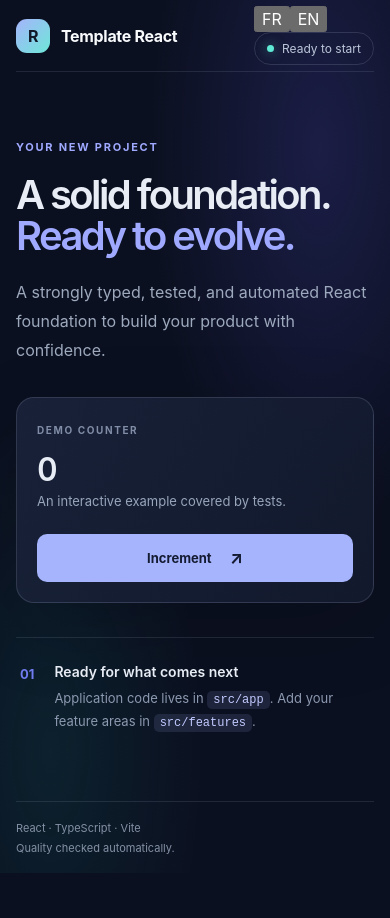
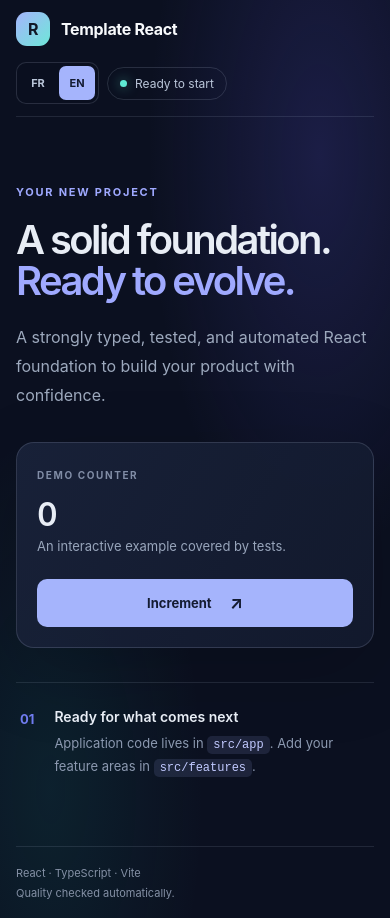
Before and after one commit to steve3rab/Template, a React (Vite) app: page / in a window 390 px wide. Before the commit the page ends 873 px from the top, so only its background shows below. Built offline with nearby package versions, Linux system fonts and the light colour scheme.

Commit message:
Style responsive accessible language switcher

```diff
--- a/src/styles.css
+++ b/src/styles.css
@@ -349,3 +349,65 @@ code {
     transition-duration: 0.01ms !important;
   }
 }
+
+
+.topbar-actions {
+  display: flex;
+  align-items: center;
+  justify-content: flex-end;
+  gap: 12px;
+  min-width: 0;
+}
+
+.language-switcher {
+  display: inline-flex;
+  flex: 0 0 auto;
+  gap: 3px;
+  padding: 3px;
+  border: 1px solid rgba(190, 203, 229,  0.16);
+  border-radius: 10px;
+  background: rgba(11, 16, 32, 0.65);
+}
+
+.language-button {
+  display: inline-flex;
+  align-items: center;
+  justify-content: center;
+  min-width: 36px;
+  min-height: 34px;
+  padding: 6px 8px;
+  border: 0;
+  border-radius: 7px;
+  background: transparent;
+  color: #bac6d9;
+  font-size: 0.6875rem;
+  font-weight: 700;
+  cursor: pointer;
+}
+
+.language-button[aria-pressed="true"] {
+  background: #a5b4fc;
+  color: #141b32;
+}
+
+.language-button:focus-visible {
+  outline-offset: 2px;
+}
+
+@media (max-width: 640px) {
+  .topbar {
+    flex-wrap: wrap;
+    padding-block: 12px;
+  }
+
+  .topbar-actions {
+    gap: 8px;
+  }
+}
+
+@media (max-width: 380px) {
+  .topbar-actions {
+    width: 100%;
+    justify-content: space-between;
+  }
+}
```
